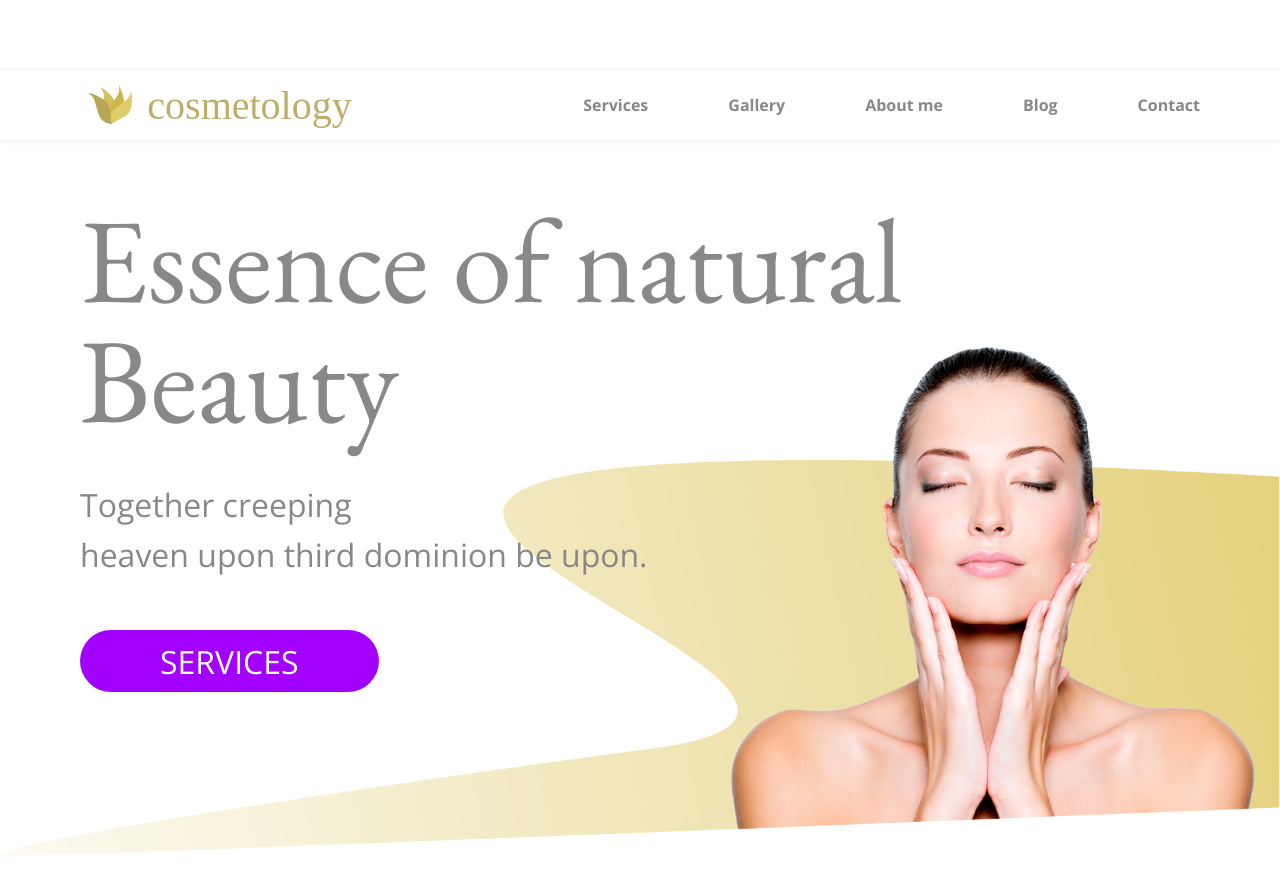
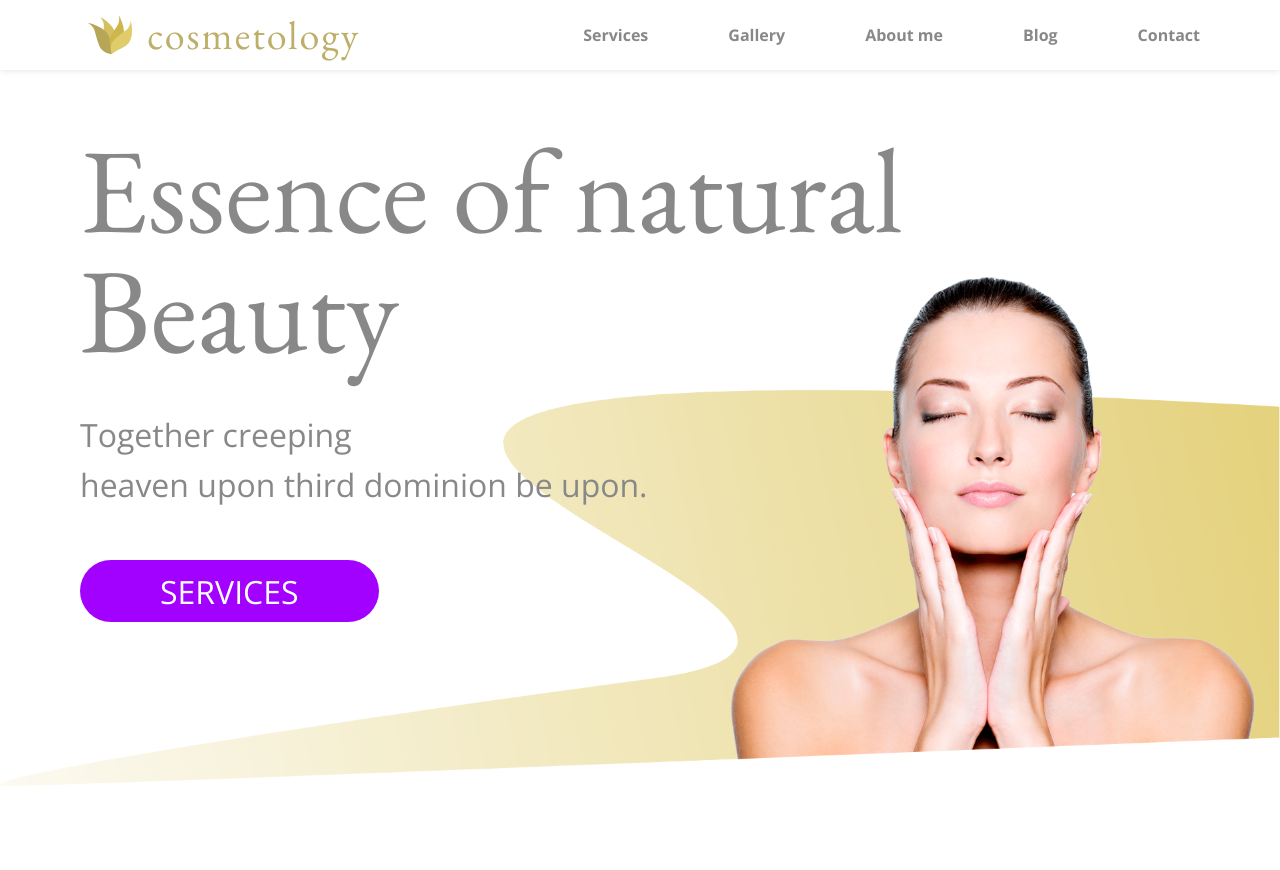
Before and after one commit to JrWoland/web-cosmetology, a Nuxt app: page / in a window 1280 px wide. After the commit the page ends 800 px from the top, so only its background shows below. Built offline with nearby package versions, Linux system fonts and the light colour scheme.

Commit message:
Nav bar small fixes

```diff
--- a/components/Navigation.vue
+++ b/components/Navigation.vue
@@ -35,6 +35,8 @@ export default {
 
 <style lang="scss">
 .main-header {
+  position: fixed;
+  top: 0;
   display: flex;
   justify-content: space-between;
   align-items: center;
@@ -42,6 +44,8 @@ export default {
   height: $header-height;
   padding: 0 $main-gap 0;
   box-shadow: 0px 1px 6px 0px #e6e6e6;
+  background: white;
+  z-index: 1;
 
   &__logo {
     display: flex;
@@ -54,12 +58,14 @@ export default {
     height: 70%;
   }
   &__logo-text {
+    font-family: $main-font, serif;
     font-size: 2.5em;
+    letter-spacing: 2px;
     padding: 0 15px 0;
   }
 
   &__list {
-    font-family: 'Open Sans', sans-serif;
+    font-family: $second-font, sans-serif;
     font-weight: 700;
     font-size: $small-font;
     color: $font-color;
--- a/pages/index.vue
+++ b/pages/index.vue
@@ -1,16 +1,19 @@
 <template>
   <main class="container">
     <HeroSection />
+    <!-- <PromoSection /> -->
   </main>
 </template>
 
 <script>
 import HeroSection from '~/components/HeroSection'
+// import PromoSection from '~/components/PromoSection'
 export default {
   components: {
     HeroSection
+    // PromoSection
   }
 }
 </script>
 
-<style lang="scss"></style>
+<style lang="scss" scoped></style>
```
